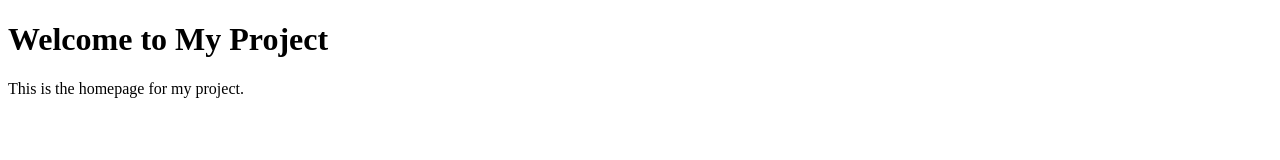
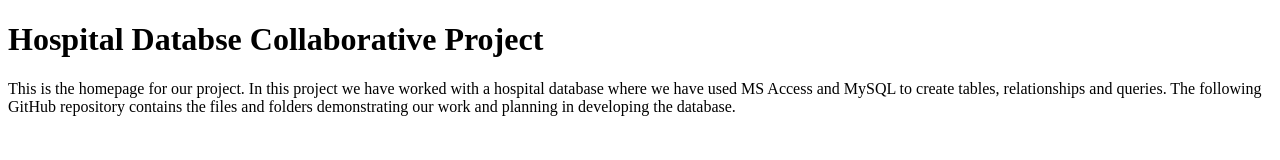
Before and after one commit to sarahapilad0/Group-Project-1, a plain HTML site: page index.html in a window 1280 px wide. Drawn offline with Linux system fonts and the light colour scheme.

Commit message:
Update index.html

```diff
--- a/index.html
+++ b/index.html
@@ -6,7 +6,7 @@
     <title>My GitHub Pages Site</title>
 </head>
 <body>
-    <h1>Welcome to My Project</h1>
-    <p>This is the homepage for my project.</p>
+    <h1> Hospital Databse Collaborative Project</h1>
+    <p>This is the homepage for our project. In this project we have worked with a hospital database where we have used MS Access and MySQL to create tables, relationships and queries. The following GitHub repository contains the files and folders demonstrating our work and planning in developing the database.</p>
 </body>
 </html>
```
